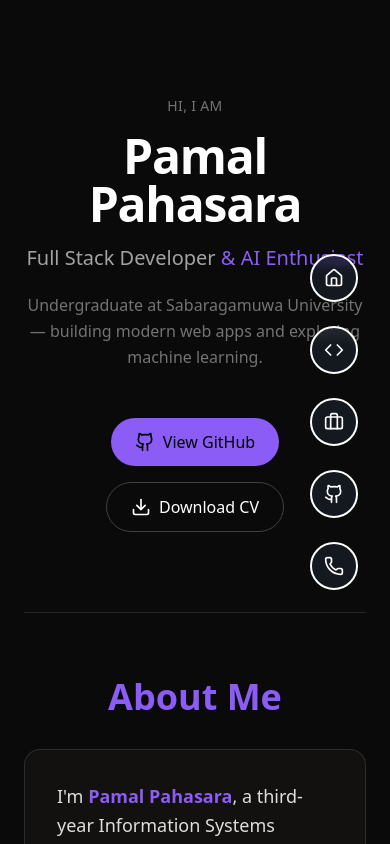
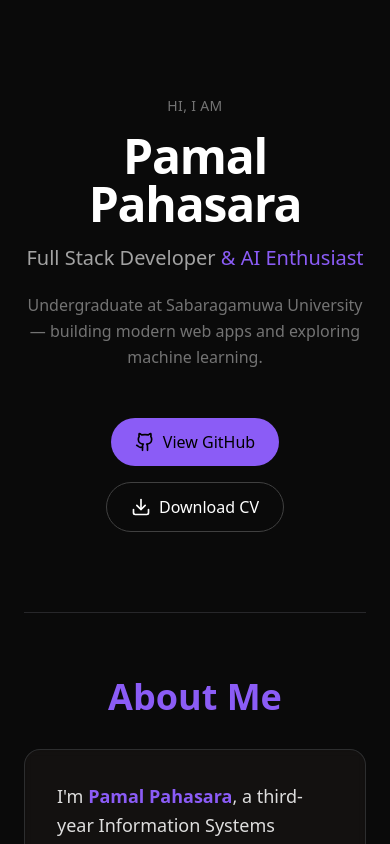
Before and after one commit to pamal29/react-portfolio, a React (Vite) app: page / in a window 390 px wide. Shown: the top 844 px of the page. Built offline with nearby package versions, Linux system fonts and the light colour scheme.

Commit message:
update nav bar

```diff
--- a/src/components/Navbar.jsx
+++ b/src/components/Navbar.jsx
@@ -1,30 +1,30 @@
-import { label } from "framer-motion/client";
-import { Home, Code, Briefcase, Phone, Github} from "lucide-react";
+import { Home, Code, Briefcase, Phone, Github } from "lucide-react";
 
 export default function Navbar({ scrollToSection }) {
   const navItems = [
     { icon: Home, label: "Home", section: "hero" },
     { icon: Code, label: "Skills", section: "skills" },
     { icon: Briefcase, label: "Projects", section: "projects" },
-    {icon:Github, label:"Github", section:"github"},
+    { icon: Github, label: "Github", section: "github" },
     { icon: Phone, label: "Contact", section: "contact" },
-
   ];
 
   return (
-    <nav className="fixed right-8 top-1/2 transform -translate-y-1/2 z-50 space-y-6">
+    // Hidden below md — a fixed side dock doesn't work well on narrow screens.
+    // See note below about adding a mobile nav (bottom bar or hamburger menu).
+    <nav className="hidden md:block fixed right-8 top-1/2 transform -translate-y-1/2 z-50 space-y-6">
       {navItems.map((item, i) => (
         <button
           key={i}
           onClick={() => scrollToSection(item.section)}
           className="group relative block"
         >
-          <div className="w-12 h-12 bg-gray-800/50 backdrop-blur-sm border-2
-                      border-white rounded-full flex items-center justify-center hover:scale-125
-                      hover:bg-fuchsia-600 hover:border-white transition-all duration-300">
-            <item.icon className="w-5 h-5" />
+          <div className="w-12 h-12 bg-neutral-900/50 backdrop-blur-sm border-2
+                      border-neutral-700 rounded-full flex items-center justify-center hover:scale-125
+                      hover:bg-neonPurple hover:border-neonPurple transition-all duration-300">
+            <item.icon className="w-5 h-5 text-white" />
           </div>
-          <span className="absolute right-16 top-1/2 -translate-y-1/2 bg-gray-800 px-3 py-1 rounded-lg text-sm opacity-0 group-hover:opacity-100 transition-opacity whitespace-nowrap">
+          <span className="absolute right-16 top-1/2 -translate-y-1/2 bg-neutral-900 border border-neutral-700 px-3 py-1 rounded-lg text-sm text-white opacity-0 group-hover:opacity-100 transition-opacity whitespace-nowrap">
             {item.label}
           </span>
         </button>
```
